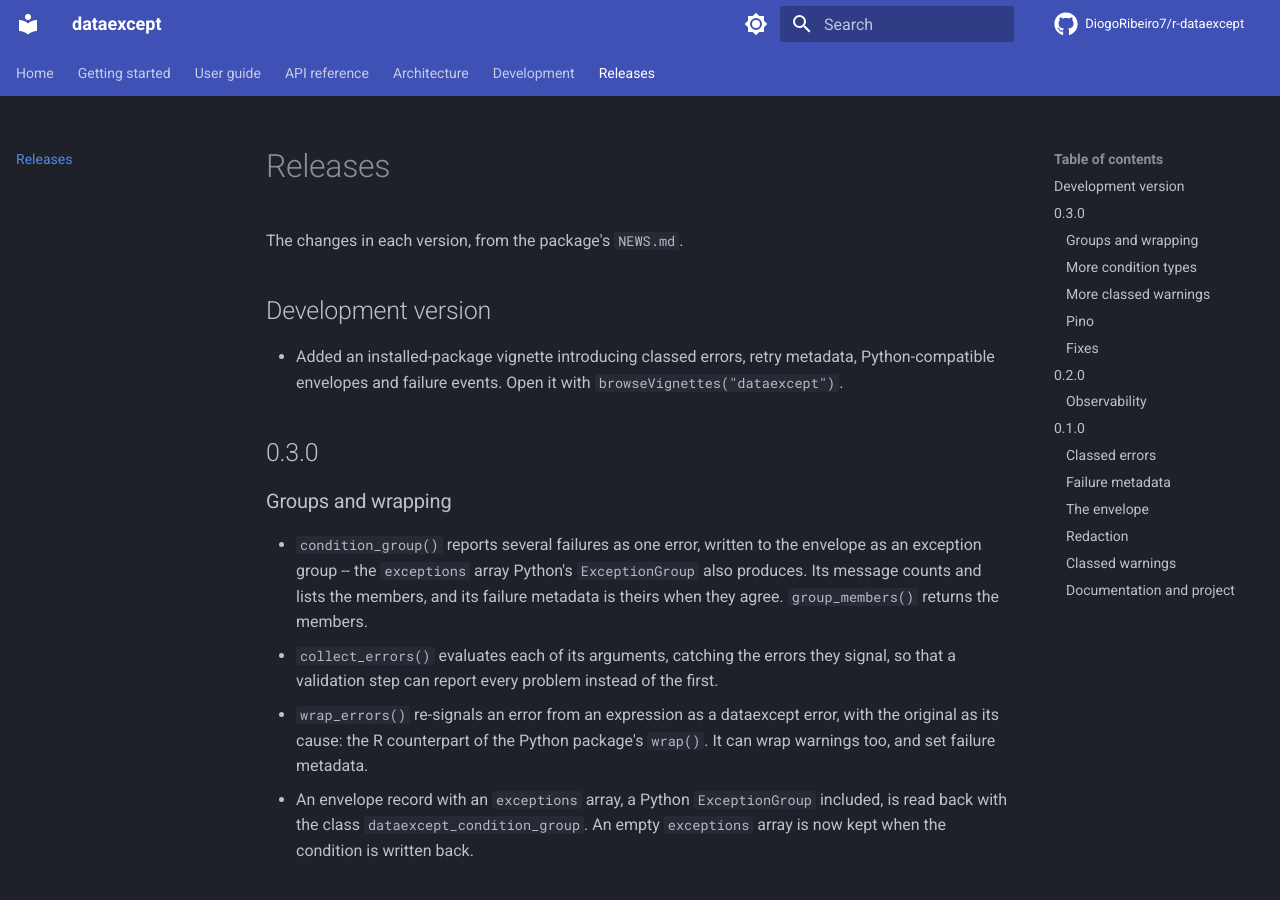
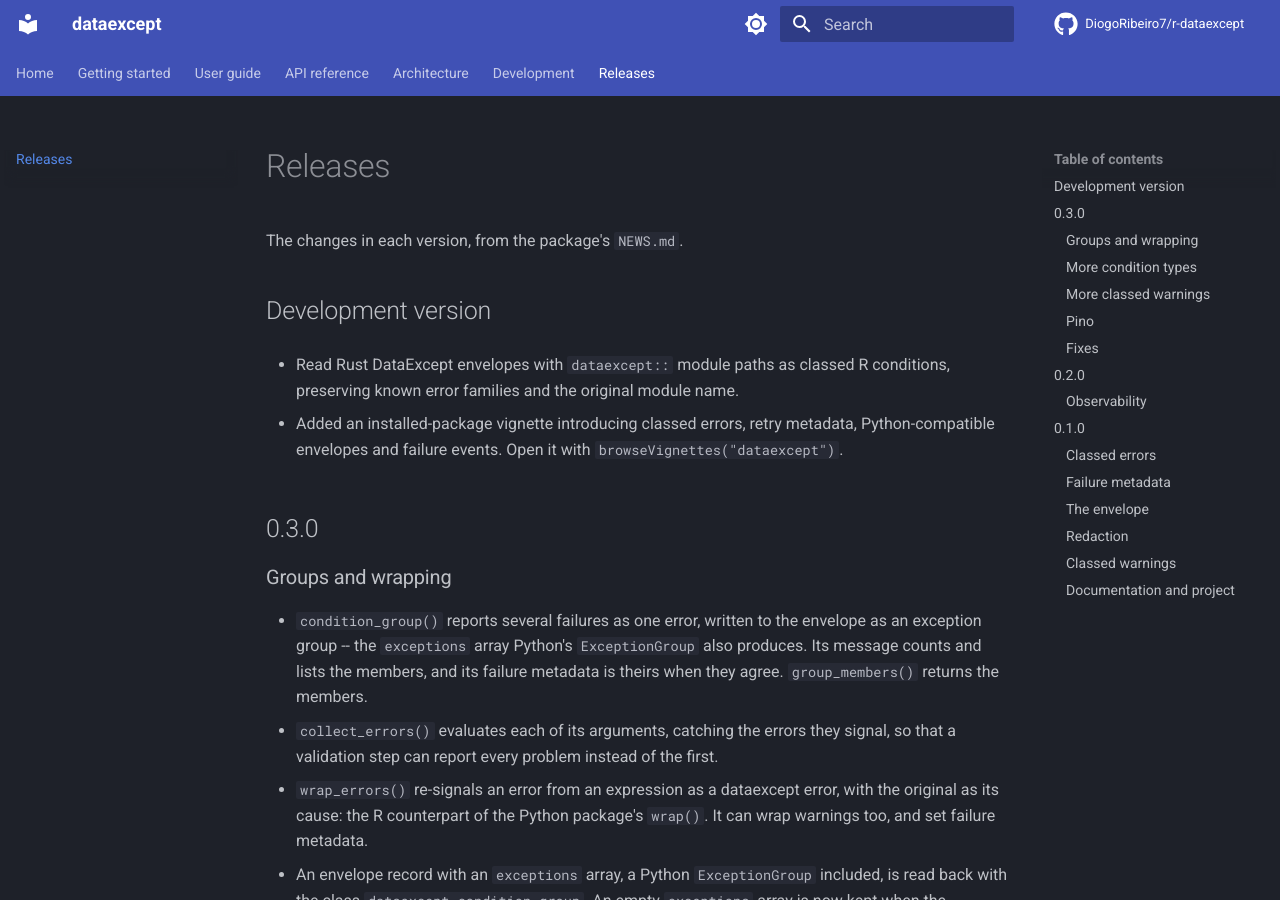
Before and after one commit to DiogoRibeiro7/r-dataexcept, an MkDocs documentation site: the page built from docs/releases.md, in a window 1280 px wide and 900 px high. Built offline with MkDocs 1.6.1 and Material for MkDocs 9.7.7, drawn with Linux system fonts in a browser that asks for light colours; comment, search, counter and statistics services are not loaded.

Commit message:
docs: sync generated releases with NEWS

```diff
--- a/docs/releases.md
+++ b/docs/releases.md
@@ -5,6 +5,9 @@
 The changes in each version, from the package's `NEWS.md`.
 
 ## Development version
+
+- Read Rust DataExcept envelopes with `dataexcept::` module paths as classed R
+  conditions, preserving known error families and the original module name.
 
 - Added an installed-package vignette introducing classed errors, retry
   metadata, Python-compatible envelopes and failure events. Open it with
```
